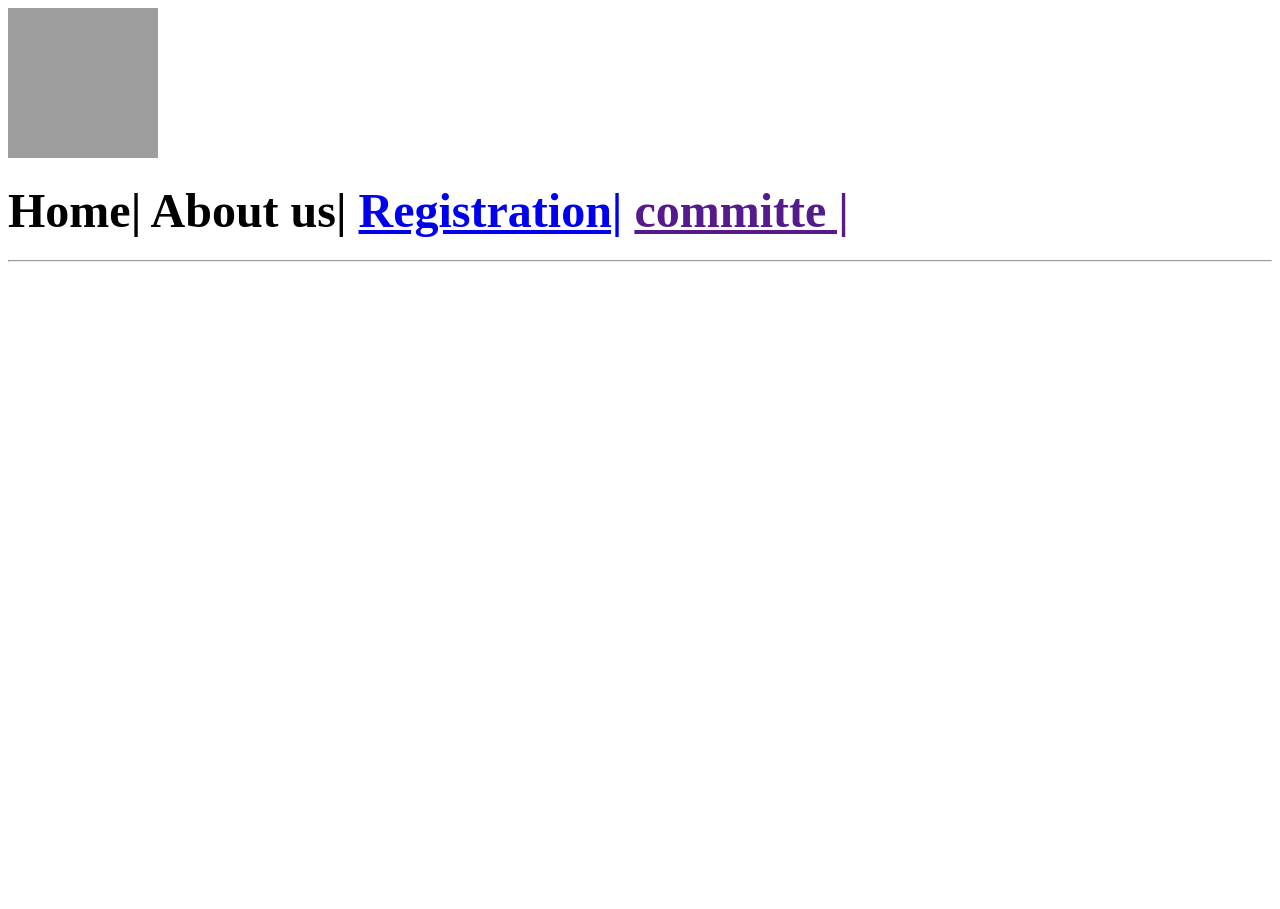
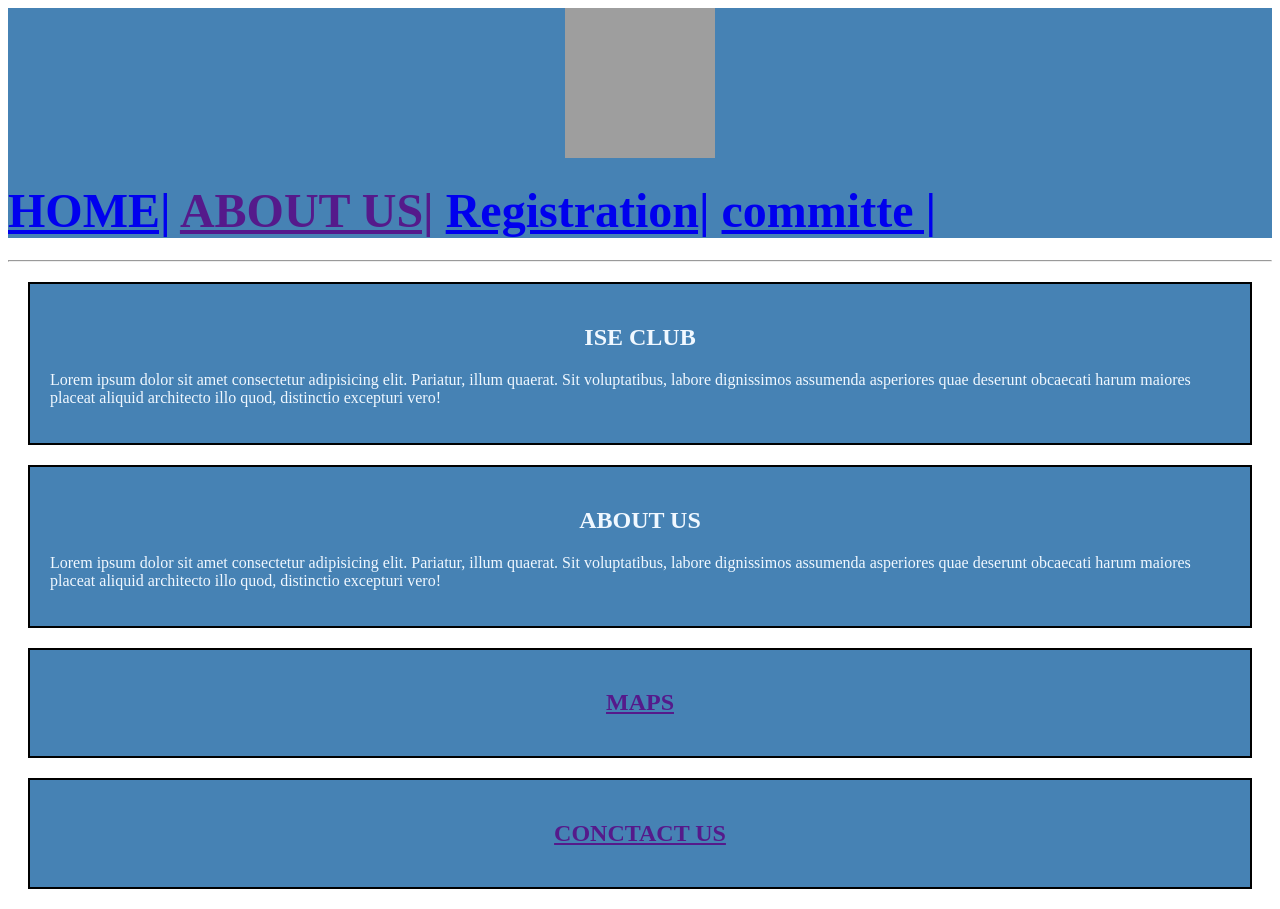
Before and after one commit to madhuri080301/weblab, a plain HTML site: page index.html in a window 1280 px wide. Before the commit the page ends 800 px from the top, so only its background shows below. Drawn offline with Linux system fonts and the light colour scheme; grey boxes are pictures that could not be loaded.

Commit message:
Update index.html

```diff
--- a/index.html
+++ b/index.html
@@ -7,22 +7,53 @@
     <title>Homepage</title>
 </head>
 <body>
-    <header>
+    <header style="background-color: steelblue;color: azure;">
+        <center>
         <img width="150" height="150" src="https://www.easytourz.com/uploads/Businesslogo/1490358910.png" />
+    </center>
         <h1>
             <span>
-              <font size="+10" >
-              Home|
-              About us|
+              <font size="+5" >
+                <a href="index.html">HOME|</a>
+                <a href="">ABOUT US|</a>
               <a href="register.html">Registration|</a>
-              <a href="">committe |</a>
+              <a href="committe.html">committe |</a>
+
             </font>
             </span>
         </h1>
+        <style>
+            .block {
+              background-color: steelblue;
+              color: aliceblue;
+              border: 2px solid black;
+              margin: 20px;
+              padding: 20px;
+            }
+            </style>
     </header>
     <main>
         <hr/>
-        </main>
+        <div class="block">
+            <h2 style="text-align: center;">ISE CLUB</h2>
+            <p>Lorem ipsum dolor sit amet consectetur adipisicing elit. Pariatur, illum quaerat. Sit voluptatibus, labore dignissimos assumenda asperiores quae deserunt obcaecati harum maiores placeat aliquid architecto illo quod, distinctio excepturi vero!</p>
+          </div>
+          <div class="block">
+            <h2 style="text-align: center;">ABOUT US</h2>
+            <p>Lorem ipsum dolor sit amet consectetur adipisicing elit. Pariatur, illum quaerat. Sit voluptatibus, labore dignissimos assumenda asperiores quae deserunt obcaecati harum maiores placeat aliquid architecto illo quod, distinctio excepturi vero!</p>
+          </div>
+
+          <div class="block">
+           <h2 style="text-align: center;">
+               <a href="">MAPS</a>
+           </h2>
+          </div>
+          <div class="block">
+            <h2 style="text-align: center;">
+                <a href="">CONCTACT US</a>
+            </h2>
+           </div>
+
     </main>
 </body>
 </html>
```
